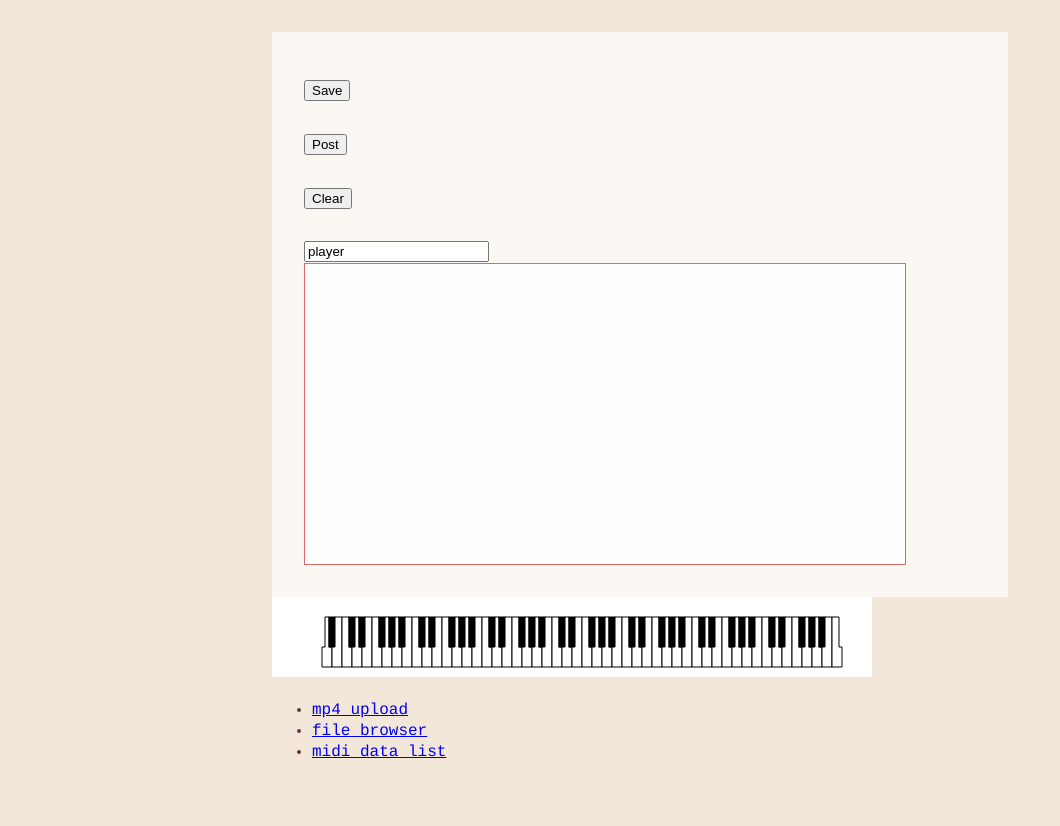
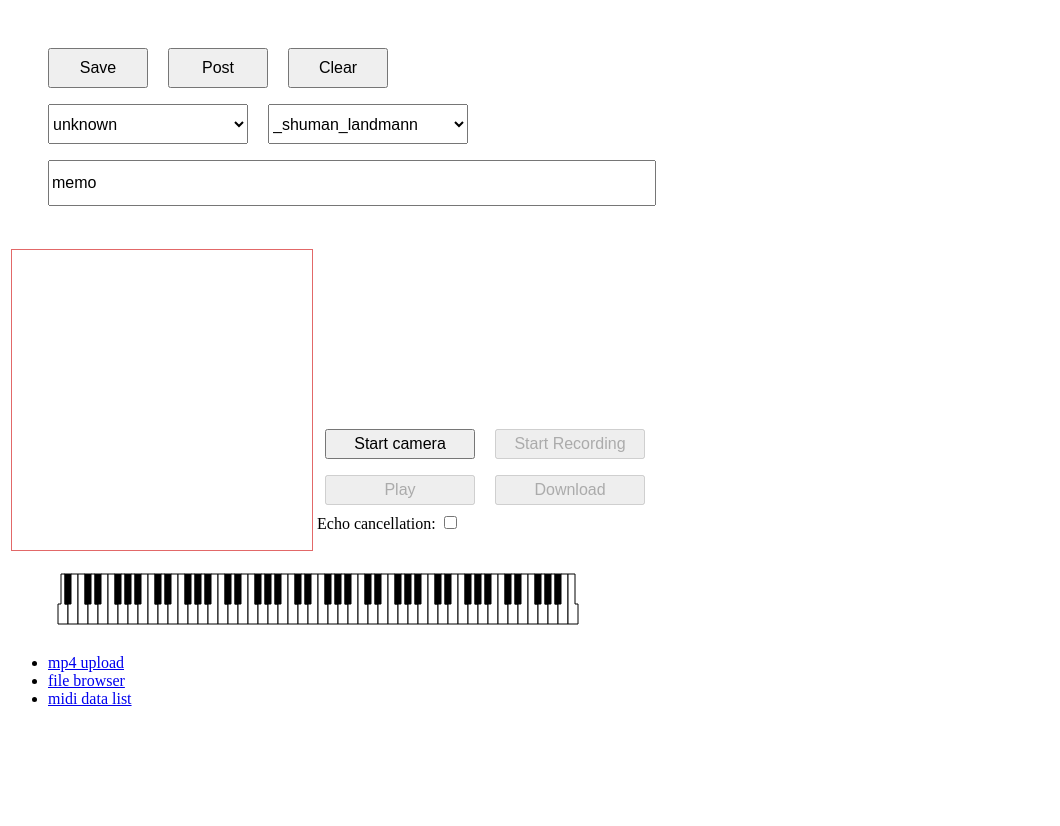
Before and after one commit to royalcrab/WebMIDIAPI, a PHP site: page / in a window 1280 px wide. Shown: the whole page, without its empty margins (0-1060 px from the left). After the commit the page ends 706 px from the top, so only its background shows below. Run offline with PHP 8.4, Linux system fonts and the light colour scheme; some libraries are stand-ins or nearby versions.

Commit message:
add video device (big changes)

```diff
--- a/midi/index.html
+++ b/midi/index.html
@@ -6,7 +6,7 @@
 <script type="text/javascript" src="https://ajax.googleapis.com/ajax/libs/jquery/2.1.0/jquery.min.js"></script>
 
 <style>
-body {
+body.hoge {
     width: 800px;
     max-width: 900px;
     margin: 0px auto;
@@ -40,7 +40,7 @@ body {
   #midi-data {
     position: relative;
     overflow: hidden;
-    width: 600px;
+    width: 300px;
     height: 300px;
     background: rgba(255, 255, 255, 0.9);
     border: 1px solid rgba(214, 41, 41, 0.7);
@@ -53,43 +53,105 @@ body {
   }
   #midi-data ul li {
     padding: 0.2em 0.2em 0.2em 1em;
-    font-size: 1em;
+    font-size: 0.5em;
     font-family: monospace;
   }
 
+.button1 {
+      WIDTH: 100px;
+      HEIGHT: 40px;
+      font-size: 1em;
+      margin : 0.5em;
+}
+
+.button2 {
+      WIDTH: 150px;
+      HEIGHT: 30px;
+      font-size: 1em;
+      margin : 0.5em;
+}
+
+.select {
+  font-size: 1em;
+  WIDTH: 200px;
+  HEIGHT: 40px;
+  margin : 0.5em;
+}
+
+.text {
+  font-size: 1em;
+  WIDTH: 600px;
+  HEIGHT: 40px;
+  margin : 0.5em;
+}
+
+video {
+  border-width: 1px;
+}
 
 </style>
-<script>
-
-
-</script>
-
 <title>MIDI data capture</title>
-
 </head>
 
 <body>
+<div>
+  <button class="button1" onclick="saveTextAsFile()">Save</button>
+  <button class="button1" onClick="postMidiData()">Post</button>
+  <button class="button1" onclick="clearText()">Clear</button><br>
 
-<div>
-  <p>
-  <button onclick="saveTextAsFile()">Save</button><br/>
-  </p>
-  <p>
-  <button onClick="postMidiData()">Post</button><br/>
-  </p>
-  <p>
-  <button onclick="clearText()">Clear</button><br/>
-  </p>
-  <input type="text" id="playerName" value="player"/>
+  <select class="select" id="playerName">
+  <option value="player">unknown</option>
+  <option value="kani">kani</option>
+  <option value="acane">acane</option>
+  <option value="sakura">sakura</option>
+  </select>
 
-  <section id="midi-data">
-    <ul></ul>
-  </section>
+  <select class="select" id="songName">
+  <option value="landmann">_shuman_landmann</option>
+  <option value="op53">_chopin_op53</option>
+  <option value="fur_elise">_fur_elise</option>
+  <option value="sonata14">_bethoven_sonata14</option>
+  </select>
+  <br>
+
+  <input class="text" type="text" id="memo" value="memo"/>
 </div>
+
+<table>
+  <tr><td>
+    <section id="midi-data">
+        <ul></ul>
+    </section>
+  </td>
+  <td>
+
+      <div id="container">
+
+          <video id="gum" playsinline autoplay muted width="300"></video>
+          <video id="recorded" playsinline width="300"></video>
+
+          <div>
+              <button class="button2" id="start">Start camera</button>
+              <button class="button2" id="record" disabled>Start Recording</button><br>
+              <button class="button2" id="play" disabled>Play</button>
+              <button class="button2" id="download" disabled>Download</button>
+              <br>Echo cancellation: <input type="checkbox" id="echoCancellation">
+          </div>
+
+          <div>
+              <span id="errorMsg"></span>
+          </div>
+
+      </div>
+  </td>
+</tr>
+</table>
+
 
 
     <canvas id="piano" width="600" height="80" style="background-color:white;"></canvas>
     <script type="text/javascript" src="piano.js"></script>
+    <script type="text/javascript" src="recorder.js"></script>
 
    <ul>
   <li><a href="../video/">mp4 upload</a></li>
--- /dev/null
+++ b/midi/recorder.js
@@ -0,0 +1,149 @@
+/*
+*  Copyright (c) 2015 The WebRTC project authors. All Rights Reserved.
+*
+*  Use of this source code is governed by a BSD-style license
+*  that can be found in the LICENSE file in the root of the source
+*  tree.
+*/
+
+// This code is adapted from
+// https://rawgit.com/Miguelao/demos/master/mediarecorder.html
+
+'use strict';
+
+/* globals MediaRecorder */
+
+const mediaSource = new MediaSource();
+mediaSource.addEventListener('sourceopen', handleSourceOpen, false);
+let mediaRecorder;
+let recordedBlobs;
+let sourceBuffer;
+
+const errorMsgElement = document.querySelector('span#errorMsg');
+const recordedVideo = document.querySelector('video#recorded');
+const recordButton = document.querySelector('button#record');
+recordButton.addEventListener('click', () => {
+  if (recordButton.textContent === 'Start Recording') {
+    startRecording();
+  } else {
+    stopRecording();
+    recordButton.textContent = 'Start Recording';
+    playButton.disabled = false;
+    downloadButton.disabled = false;
+  }
+});
+
+const playButton = document.querySelector('button#play');
+playButton.addEventListener('click', () => {
+  const superBuffer = new Blob(recordedBlobs, {type: 'video/webm'});
+  recordedVideo.src = null;
+  recordedVideo.srcObject = null;
+  recordedVideo.src = window.URL.createObjectURL(superBuffer);
+  recordedVideo.controls = true;
+  recordedVideo.play();
+});
+
+const downloadButton = document.querySelector('button#download');
+downloadButton.addEventListener('click', () => {
+  const blob = new Blob(recordedBlobs, {type: 'video/webm'});
+  const url = window.URL.createObjectURL(blob);
+  const a = document.createElement('a');
+  a.style.display = 'none';
+  a.href = url;
+  a.download = 'test.webm';
+  document.body.appendChild(a);
+  a.click();
+  setTimeout(() => {
+    document.body.removeChild(a);
+    window.URL.revokeObjectURL(url);
+  }, 100);
+});
+
+function handleSourceOpen(event) {
+  console.log('MediaSource opened');
+  sourceBuffer = mediaSource.addSourceBuffer('video/webm; codecs="vp8"');
+  console.log('Source buffer: ', sourceBuffer);
+}
+
+function handleDataAvailable(event) {
+  if (event.data && event.data.size > 0) {
+    recordedBlobs.push(event.data);
+  }
+}
+
+function startRecording() {
+  recordedBlobs = [];
+  let options = {mimeType: 'video/webm;codecs=vp9'};
+  if (!MediaRecorder.isTypeSupported(options.mimeType)) {
+    console.error(`${options.mimeType} is not Supported`);
+    errorMsgElement.innerHTML = `${options.mimeType} is not Supported`;
+    options = {mimeType: 'video/webm;codecs=vp8'};
+    if (!MediaRecorder.isTypeSupported(options.mimeType)) {
+      console.error(`${options.mimeType} is not Supported`);
+      errorMsgElement.innerHTML = `${options.mimeType} is not Supported`;
+      options = {mimeType: 'video/webm'};
+      if (!MediaRecorder.isTypeSupported(options.mimeType)) {
+        console.error(`${options.mimeType} is not Supported`);
+        errorMsgElement.innerHTML = `${options.mimeType} is not Supported`;
+        options = {mimeType: ''};
+      }
+    }
+  }
+
+  try {
+    mediaRecorder = new MediaRecorder(window.stream, options);
+  } catch (e) {
+    console.error('Exception while creating MediaRecorder:', e);
+    errorMsgElement.innerHTML = `Exception while creating MediaRecorder: ${JSON.stringify(e)}`;
+    return;
+  }
+
+  console.log('Created MediaRecorder', mediaRecorder, 'with options', options);
+  recordButton.textContent = 'Stop Recording';
+  playButton.disabled = true;
+  downloadButton.disabled = true;
+  mediaRecorder.onstop = (event) => {
+    console.log('Recorder stopped: ', event);
+  };
+  mediaRecorder.ondataavailable = handleDataAvailable;
+  mediaRecorder.start(10); // collect 10ms of data
+  console.log('MediaRecorder started', mediaRecorder);
+}
+
+function stopRecording() {
+  mediaRecorder.stop();
+  console.log('Recorded Blobs: ', recordedBlobs);
+}
+
+function handleSuccess(stream) {
+  recordButton.disabled = false;
+  console.log('getUserMedia() got stream:', stream);
+  window.stream = stream;
+
+  const gumVideo = document.querySelector('video#gum');
+  gumVideo.srcObject = stream;
+}
+
+async function init(constraints) {
+  try {
+    const stream = await navigator.mediaDevices.getUserMedia(constraints);
+    handleSuccess(stream);
+  } catch (e) {
+    console.error('navigator.getUserMedia error:', e);
+    errorMsgElement.innerHTML = `navigator.getUserMedia error:${e.toString()}`;
+  }
+}
+
+document.querySelector('button#start').addEventListener('click', async () => {
+  const hasEchoCancellation = document.querySelector('#echoCancellation').checked;
+  const constraints = {
+    audio: {
+      echoCancellation: {exact: hasEchoCancellation}
+    },
+    video: {
+      width: 1280, height: 720
+    }
+  };
+  console.log('Using media constraints:', constraints);
+  await init(constraints);
+});
```
Also changed, not shown: midi/mididata.php (+37 -26 lines), midi/tables.php (+10 -0 lines).
